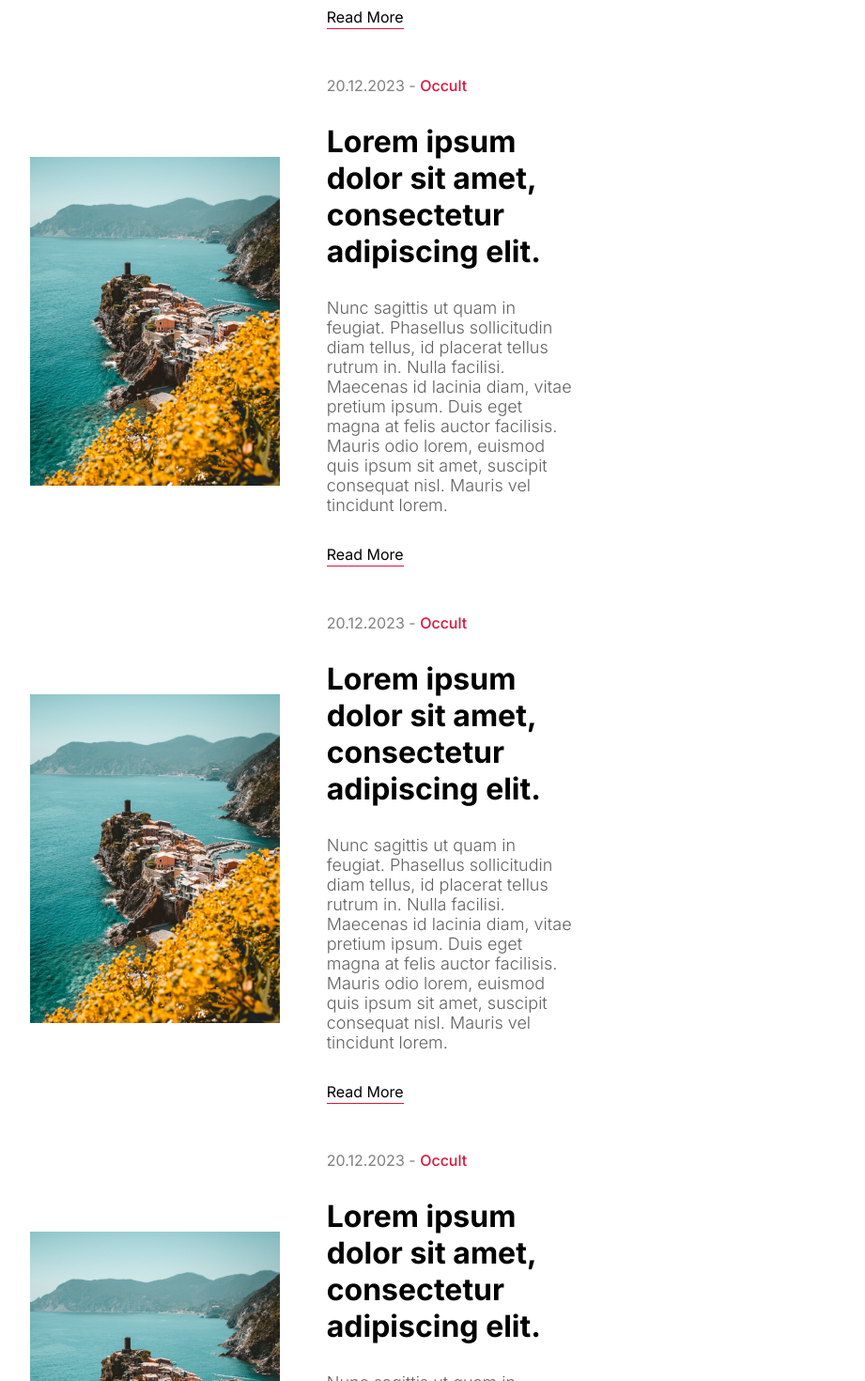
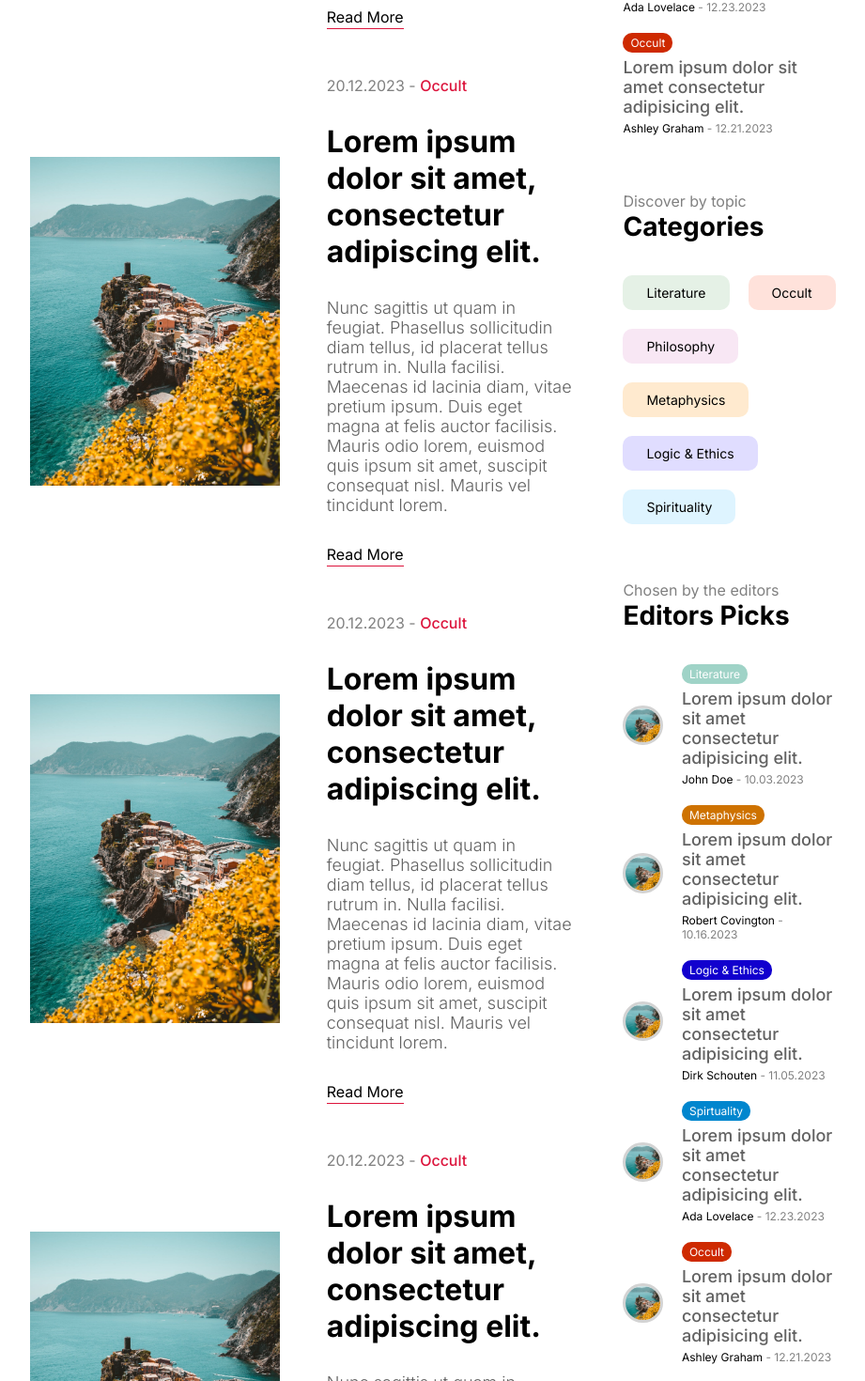
Before and after one commit to AaronTi30/blog-app, a Next.js app: page / in a window 1280 px wide. Shown: the part 1900-3370 px from the top of the page at 94% size, without its empty margins (176-1097 px from the left). Built offline with nearby package versions, Linux system fonts and the light colour scheme.

Commit message:
style: add sidemenu component design

```diff
--- a/src/components/menu/Menu.jsx
+++ b/src/components/menu/Menu.jsx
@@ -1,11 +1,24 @@
-import React from 'react'
-import styles from './menu.module.css'
-
+import React from "react";
+import styles from "./menu.module.css";
+import Link from "next/link";
+import Image from "next/image";
+import MenuPosts from "../menuPosts/MenuPosts";
+import MenuCategories from "../menuCategories/MenuCategories";
 
 const Menu = () => {
   return (
-    <div className={styles.container}>Menu</div>
-  )
-}
+    <div className={styles.container}>
+      <h2 className={styles.subtitle}>{"What's hot"}</h2>
+      <h1 className={styles.title}>Most Popular</h1>
+      <MenuPosts withImage={false} />
+      <h2 className={styles.subtitle}>{"Discover by topic"}</h2>
+      <h1 className={styles.title}>Categories</h1>
+      <MenuCategories />
+      <h2 className={styles.subtitle}>{"Chosen by the editors"}</h2>
+      <h1 className={styles.title}>Editors Picks</h1>
+      <MenuPosts withImage={true} />
+    </div>
+  );
+};
 
-export default Menu
+export default Menu;
--- a/src/components/menu/menu.module.css
+++ b/src/components/menu/menu.module.css
@@ -1,3 +1,14 @@
 .container {
     flex:2;
+    margin-top: 60px;
 }
+
+.subtitle{
+    color: gray;
+    font-size: 16px;
+    font-weight: 400;
+}
+
+.title {
+    font-size: 28px;
+}
--- /dev/null
+++ b/src/components/menuCategories/MenuCategories.jsx
@@ -0,0 +1,42 @@
+import Link from "next/link";
+import React from "react";
+import styles from "./menuCategories.module.css";
+
+const MenuCategories = () => {
+  return (
+    <div className={styles.categoryList}>
+      <Link
+        href="/blog"
+        className={`${styles.categoryItem} ${styles.literature}`}
+      >
+        Literature
+      </Link>
+      <Link href="/blog" className={`${styles.categoryItem} ${styles.occult}`}>
+        Occult
+      </Link>
+      <Link
+        href="/blog>cat=style"
+        className={`${styles.categoryItem} ${styles.philosophy}`}
+      >
+        Philosophy
+      </Link>
+      <Link
+        href="/blog"
+        className={`${styles.categoryItem} ${styles.metaphysics}`}
+      >
+        Metaphysics
+      </Link>
+      <Link href="/blog" className={`${styles.categoryItem} ${styles.logic}`}>
+        Logic & Ethics
+      </Link>
+      <Link
+        href="/blog"
+        className={`${styles.categoryItem} ${styles.spirituality}`}
+      >
+        Spirituality
+      </Link>
+    </div>
+  );
+};
+
+export default MenuCategories;
--- /dev/null
+++ b/src/components/menuCategories/menuCategories.module.css
@@ -0,0 +1,37 @@
+.categoryList {
+    margin-top: 35px;
+    margin-bottom: 60px;
+    display: flex;
+    flex-wrap: wrap;
+    gap: 20px;
+}
+
+.categoryItem {
+    padding: 10px 25px;
+    border-radius: 10px;
+    font-size: 14px;
+}
+
+.categoryItem.spirituality {
+    background-color: #57c4ff31;
+}
+
+.categoryItem.philosophy {
+    background-color: #da85c731;
+}
+
+.categoryItem.literature {
+    background-color: #7fb88133;
+}
+
+.categoryItem.occult {
+    background-color: #ff795736;
+}
+
+.categoryItem.metaphysics {
+    background-color: #ffb04f45;
+}
+
+.categoryItem.logic {
+    background-color: #5e4fff31;
+}
--- /dev/null
+++ b/src/components/menuPosts/MenuPosts.jsx
@@ -0,0 +1,106 @@
+import React from "react";
+import styles from "./menuPosts.module.css";
+import Link from "next/link";
+import Image from "next/image";
+
+const MenuPosts = ({ withImage }) => {
+  return (
+    <div className={styles.items}>
+      <Link href="/" className={styles.item}>
+        {withImage && (
+          <div className={styles.imageContainer}>
+            <Image src="/p1.jpeg" alt="" fill className={styles.image} />
+          </div>
+        )}
+        <div className={styles.textContainer}>
+          <span className={`${styles.category} ${styles.literature}`}>
+            Literature
+          </span>
+          <h3 className={styles.postTitle}>
+            Lorem ipsum dolor sit amet consectetur adipisicing elit.
+          </h3>
+          <div className={styles.detail}>
+            <span className={styles.username}>John Doe</span>
+            <span className={styles.date}> - 10.03.2023</span>
+          </div>
+        </div>
+      </Link>
+      <Link href="/" className={styles.item}>
+        {withImage && (
+          <div className={styles.imageContainer}>
+            <Image src="/p1.jpeg" alt="" fill className={styles.image} />
+          </div>
+        )}
+        <div className={styles.textContainer}>
+          <span className={`${styles.category} ${styles.metaphysics}`}>
+            Metaphysics
+          </span>
+          <h3 className={styles.postTitle}>
+            Lorem ipsum dolor sit amet consectetur adipisicing elit.
+          </h3>
+          <div className={styles.detail}>
+            <span className={styles.username}>Robert Covington</span>
+            <span className={styles.date}> - 10.16.2023</span>
+          </div>
+        </div>
+      </Link>
+      <Link href="/" className={styles.item}>
+        {withImage && (
+          <div className={styles.imageContainer}>
+            <Image src="/p1.jpeg" alt="" fill className={styles.image} />
+          </div>
+        )}
+        <div className={styles.textContainer}>
+          <span className={`${styles.category} ${styles.logic}`}>
+            Logic & Ethics
+          </span>
+          <h3 className={styles.postTitle}>
+            Lorem ipsum dolor sit amet consectetur adipisicing elit.
+          </h3>
+          <div className={styles.detail}>
+            <span className={styles.username}>Dirk Schouten</span>
+            <span className={styles.date}> - 11.05.2023</span>
+          </div>
+        </div>
+      </Link>
+      <Link href="/" className={styles.item}>
+        {withImage && (
+          <div className={styles.imageContainer}>
+            <Image src="/p1.jpeg" alt="" fill className={styles.image} />
+          </div>
+        )}
+        <div className={styles.textContainer}>
+          <span className={`${styles.category} ${styles.spirituality}`}>
+            Spirtuality
+          </span>
+          <h3 className={styles.postTitle}>
+            Lorem ipsum dolor sit amet consectetur adipisicing elit.
+          </h3>
+          <div className={styles.detail}>
+            <span className={styles.username}>Ada Lovelace</span>
+            <span className={styles.date}> - 12.23.2023</span>
+          </div>
+        </div>
+      </Link>
+      <Link href="/" className={styles.item}>
+        {withImage && (
+          <div className={styles.imageContainer}>
+            <Image src="/p1.jpeg" alt="" fill className={styles.image} />
+          </div>
+        )}
+        <div className={styles.textContainer}>
+          <span className={`${styles.category} ${styles.occult}`}>Occult</span>
+          <h3 className={styles.postTitle}>
+            Lorem ipsum dolor sit amet consectetur adipisicing elit.
+          </h3>
+          <div className={styles.detail}>
+            <span className={styles.username}>Ashley Graham</span>
+            <span className={styles.date}> - 12.21.2023</span>
+          </div>
+        </div>
+      </Link>
+    </div>
+  );
+};
+
+export default MenuPosts;
--- /dev/null
+++ b/src/components/menuPosts/menuPosts.module.css
@@ -0,0 +1,81 @@
+.items {
+    margin-top: 35px;
+    margin-bottom: 60px;
+    display: flex;
+    flex-direction: column;
+    gap: 20px;
+}
+
+.item {
+    display: flex;
+    align-items: center;
+    gap: 20px;
+}
+
+.imageContainer {
+    flex: 1;
+    aspect-ratio: 1/1;
+    position: relative;
+}
+.image {
+    border-radius: 50%;
+    border: 3px solid lightgray;
+    object-fit: cover;
+}
+.textContainer {
+    flex: 4;
+    display: flex;
+    flex-direction: column;
+    gap: 5px;
+}
+
+.category {
+    padding: 3px 8px;
+    border-radius: 10px;
+    font-size: 12px;
+    color: white;
+}
+
+.category.literature {
+    background-color: #9fd3c7;
+    width: max-content;
+}
+
+.category.spirituality {
+    background-color: #0086ce;
+    width: max-content;
+}
+
+.category.philosophy {
+    background-color: #da85c731;
+    width: max-content;
+}
+
+.category.occult {
+    background-color: #ce2a00;
+    width: max-content;
+}
+
+.category.metaphysics {
+    background-color: #ce7200;
+    width: max-content;
+}
+
+.category.logic {
+    background-color: #1200ce;
+    width: max-content;
+}
+
+.postTitle {
+    font-size: 18px;
+    font-weight: 500;
+    color: var(--softTextColor);
+}
+
+.detail{
+    font-size: 12px;
+}
+
+.date {
+    color: gray;
+}
```
